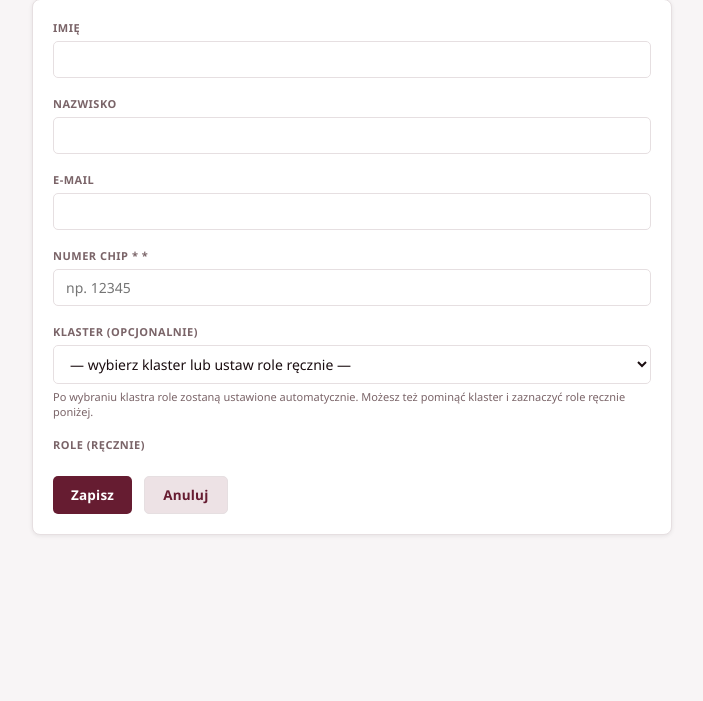
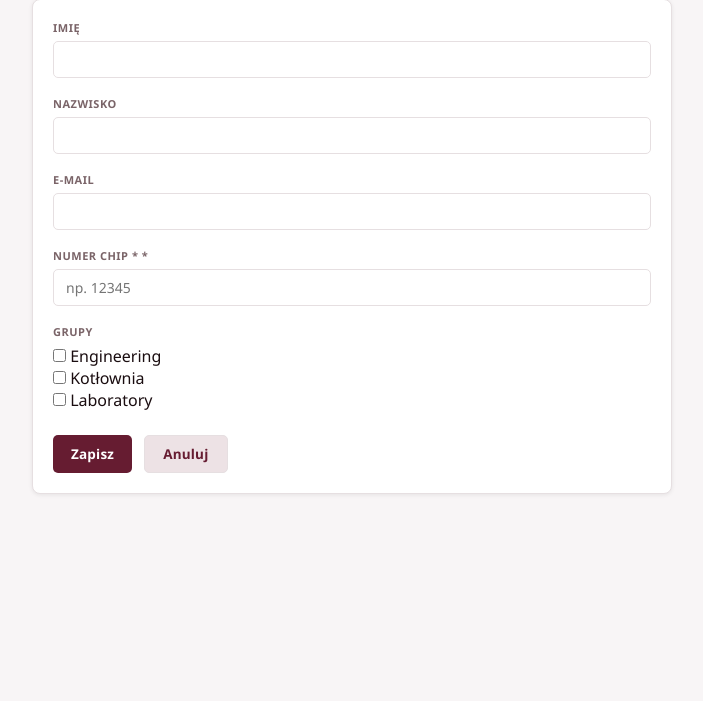
Before and after one commit to SP1BrueggenPL/DigitalWED, a Django app: template templates/core/user_form.html in a window 1280 px wide. Shown: the part 163-864 px from the top of the page, without its empty margins (240-943 px from the left). Run offline with Django 5.2, Linux system fonts and the light colour scheme; tables that the repository leaves empty hold one stand-in row (values such as "Sample post"); the template is opened without the code that fills it: values that come from a table or form of the project are taken from there, most other values are stand-ins (such as "Sample title", 1, 10 or a date in 2020); parts of the project's set-up code (start-up, migrations or seed data) failed here and were passed over.

Commit message:
Replace Laboratorium/Techniczny groups with Engineering/Laboratory; simplify user form
- Add migration creating Kotlownia/Engineering/Laboratory groups
- kotlownia views: _is_lab -> Laboratory, _is_tech -> Engineering
- notifications: powiadom_laboratorium uses Laboratory group
- user_admin: remove klaster picker, show 3 fixed groups as checkboxes
- user_form.html: drop klaster field and klaster JS

Co-Authored-By: Claude Sonnet 4.6 <noreply@anthropic.com>

```diff
--- a/core/notifications.py
+++ b/core/notifications.py
@@ -6,7 +6,7 @@ from .models import Powiadomienie
 def powiadom_laboratorium(formularz):
     """Tworzy powiadomienie dla wszystkich użytkowników w grupie 'Laboratorium'."""
     try:
-        grupa = Group.objects.get(name='Laboratorium')
+        grupa = Group.objects.get(name='Laboratory')
         odbiorcy = User.objects.filter(groups=grupa, is_active=True)
     except Group.DoesNotExist:
         # Brak grupy – powiadom wszystkich aktywnych pracowników oprócz technika
--- a/core/user_admin_views.py
+++ b/core/user_admin_views.py
@@ -3,7 +3,7 @@ from django.contrib.auth.decorators import login_required, user_passes_test
 from django.contrib.auth.models import User, Group
 from django.contrib import messages
 from django import forms
-from .models import UserProfile, Klaster
+from .models import UserProfile
 
 
 def _staff_only(user):
@@ -17,22 +17,18 @@ def _fc(widget=None, **kwargs):
 
 # ── FORMULARZE ────────────────────────────────────────────────
 
+FIXED_GROUPS = ('Kotłownia', 'Engineering', 'Laboratory')
+
+
 class UserCreateForm(forms.Form):
     first_name  = forms.CharField(max_length=150, label='Imię', required=False, widget=_fc())
     last_name   = forms.CharField(max_length=150, label='Nazwisko', required=False, widget=_fc())
     email       = forms.EmailField(label='E-mail', required=False, widget=_fc(forms.EmailInput))
     chip_number = forms.CharField(max_length=20, label='Numer chip *', widget=_fc(placeholder='np. 12345'))
-    klaster     = forms.ModelChoiceField(
-        queryset=Klaster.objects.all(),
+    groups = forms.ModelMultipleChoiceField(
+        queryset=Group.objects.filter(name__in=FIXED_GROUPS),
         required=False,
-        label='Klaster (opcjonalnie)',
-        empty_label='— wybierz klaster lub ustaw role ręcznie —',
-        widget=forms.Select(attrs={'class': 'form-control', 'id': 'id_klaster'}),
-    )
-    groups = forms.ModelMultipleChoiceField(
-        queryset=Group.objects.all(),
-        required=False,
-        label='Role (ręcznie)',
+        label='Grupy',
         widget=forms.CheckboxSelectMultiple,
     )
 
@@ -48,17 +44,10 @@ class UserEditForm(forms.Form):
     first_name = forms.CharField(max_length=150, label='Imię', required=False, widget=_fc())
     last_name  = forms.CharField(max_length=150, label='Nazwisko', required=False, widget=_fc())
     email      = forms.EmailField(label='E-mail', required=False, widget=_fc(forms.EmailInput))
-    klaster    = forms.ModelChoiceField(
-        queryset=Klaster.objects.all(),
+    groups = forms.ModelMultipleChoiceField(
+        queryset=Group.objects.filter(name__in=FIXED_GROUPS),
         required=False,
-        label='Klaster',
-        empty_label='— brak / ustaw role ręcznie —',
-        widget=forms.Select(attrs={'class': 'form-control', 'id': 'id_klaster'}),
-    )
-    groups = forms.ModelMultipleChoiceField(
-        queryset=Group.objects.all(),
-        required=False,
-        label='Role (ręcznie)',
+        label='Grupy',
         widget=forms.CheckboxSelectMultiple,
     )
     is_active = forms.BooleanField(required=False, label='Konto aktywne')
@@ -117,22 +106,15 @@ def user_create(request):
             )
             u.set_unusable_password()
             u.save()
-            klaster = form.cleaned_data.get('klaster')
-            if klaster:
-                u.groups.set(klaster.grupy.all())
-            else:
-                u.groups.set(form.cleaned_data['groups'])
+            u.groups.set(form.cleaned_data['groups'])
             UserProfile.objects.create(user=u, chip_number=chip)
             messages.success(request, f'Użytkownik chip_{chip} utworzony. Logowanie przez numer chip: {chip}.')
             return redirect('user_list')
     else:
         form = UserCreateForm()
-    import json
-    klastry_data = json.dumps({str(k.pk): list(k.grupy.values_list('pk', flat=True)) for k in Klaster.objects.prefetch_related('grupy')})
     return render(request, 'core/user_form.html', {
         'form': form,
         'action': 'Nowy użytkownik',
-        'klastry_data': klastry_data,
     })
 
 
@@ -147,11 +129,7 @@ def user_edit(request, pk):
             u.last_name  = form.cleaned_data['last_name']
             u.email      = form.cleaned_data['email']
             u.is_active  = form.cleaned_data['is_active']
-            klaster = form.cleaned_data.get('klaster')
-            if klaster:
-                u.groups.set(klaster.grupy.all())
-            else:
-                u.groups.set(form.cleaned_data['groups'])
+            u.groups.set(form.cleaned_data['groups'])
             u.save()
             messages.success(request, f'Użytkownik „{u.username}" zaktualizowany.')
             return redirect('user_list')
@@ -160,16 +138,13 @@ def user_edit(request, pk):
             'first_name': u.first_name,
             'last_name':  u.last_name,
             'email':      u.email,
-            'groups':     u.groups.all(),
+            'groups':     u.groups.filter(name__in=FIXED_GROUPS),
             'is_active':  u.is_active,
         })
-    import json
-    klastry_data = json.dumps({str(k.pk): list(k.grupy.values_list('pk', flat=True)) for k in Klaster.objects.prefetch_related('grupy')})
     return render(request, 'core/user_form.html', {
         'form': form,
         'action': f'Edytuj: {u.username}',
         'edit_user': u,
-        'klastry_data': klastry_data,
     })
 
 
--- a/kotlownia/views.py
+++ b/kotlownia/views.py
@@ -192,11 +192,11 @@ def _has_process_access(user):
 
 
 def _is_lab(user):
-    return user.is_superuser or user.groups.filter(name='Laboratorium').exists()
+    return user.is_superuser or user.groups.filter(name='Laboratory').exists()
 
 
 def _is_tech(user):
-    return user.is_superuser or user.groups.filter(name='Techniczny').exists()
+    return user.is_superuser or user.groups.filter(name='Engineering').exists()
 
 
 def _can_edit_etap1(user):
--- a/templates/core/user_form.html
+++ b/templates/core/user_form.html
@@ -23,16 +23,9 @@
       {% for field in form %}
       <div class="uf-field">
 
-        {% if field.name == 'klaster' %}
-          <label class="uf-label" for="{{ field.id_for_label }}">{{ field.label }}</label>
-          {{ field }}
-          <p style="font-size:11px;color:var(--brand-muted);margin-top:5px">
-            Po wybraniu klastra role zostaną ustawione automatycznie. Możesz też pominąć klaster i zaznaczyć role ręcznie poniżej.
-          </p>
-
-        {% elif field.name == 'groups' %}
+        {% if field.name == 'groups' %}
           <div class="uf-label">{{ field.label }}</div>
-          <div class="uf-checkgroup" id="groups-wrap">{{ field }}</div>
+          <div class="uf-checkgroup">{{ field }}</div>
 
         {% elif field.name == 'is_active' %}
           <label class="uf-bool">{{ field }}<span>{{ field.label }}</span></label>
@@ -71,39 +64,5 @@
 .uf-error { color:var(--brand-danger); font-size:12px; margin-top:4px; }
 </style>
 
-{% if klastry_data %}
-<script>
-const KLASTRY = {{ klastry_data|safe }};
-
-const klasterSel = document.getElementById('id_klaster');
-const groupsWrap = document.getElementById('groups-wrap');
-
-function applyKlaster(klasterId) {
-  if (!groupsWrap) return;
-  const checkboxes = groupsWrap.querySelectorAll('input[type=checkbox]');
-  const labels     = groupsWrap.querySelectorAll('li label');
-
-  if (!klasterId || !KLASTRY[klasterId]) {
-    checkboxes.forEach(cb => {
-      cb.disabled = false;
-      cb.closest('li').querySelector('label').classList.remove('auto-checked');
-    });
-    return;
-  }
-
-  const groupIds = KLASTRY[klasterId].map(String);
-
-  checkboxes.forEach(cb => {
-    const inCluster = groupIds.includes(cb.value);
-    cb.checked  = inCluster;
-    cb.disabled = false;  // nigdy nie blokuj — disabled nie jest wysyłany w POST
-    cb.closest('li').querySelector('label').classList.toggle('auto-checked', inCluster);
-  });
-}
-
-klasterSel.addEventListener('change', () => applyKlaster(klasterSel.value));
-applyKlaster(klasterSel.value);
-</script>
-{% endif %}
 
 {% endblock %}
```
Also changed, not shown: core/migrations/0005_fixed_groups.py (added).
